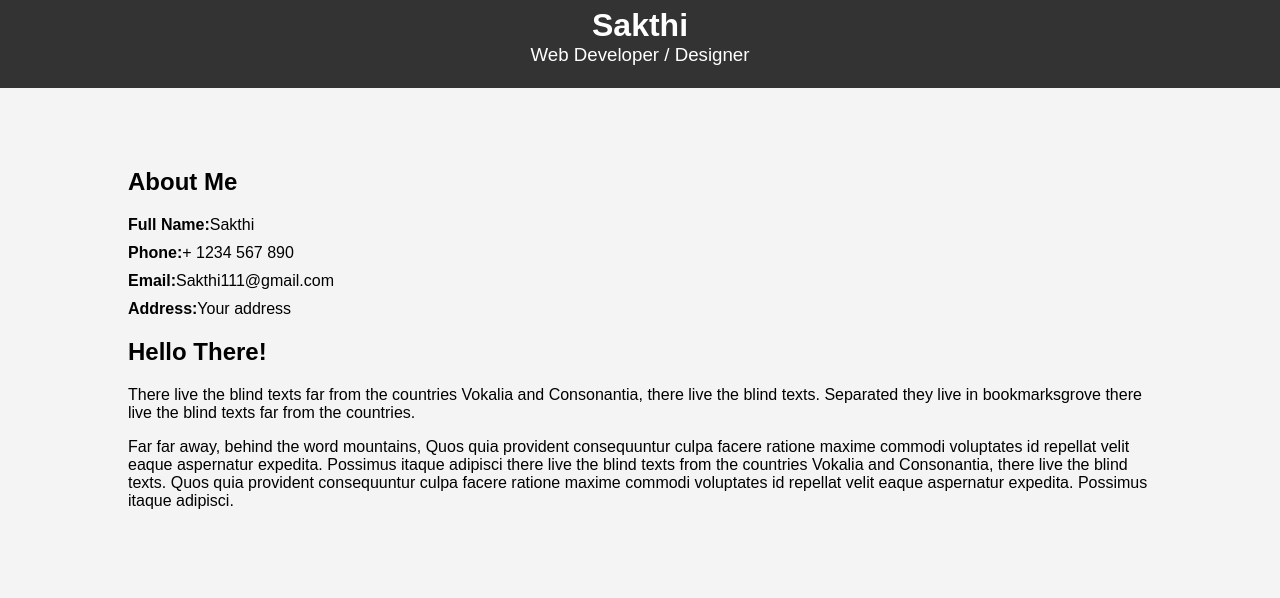
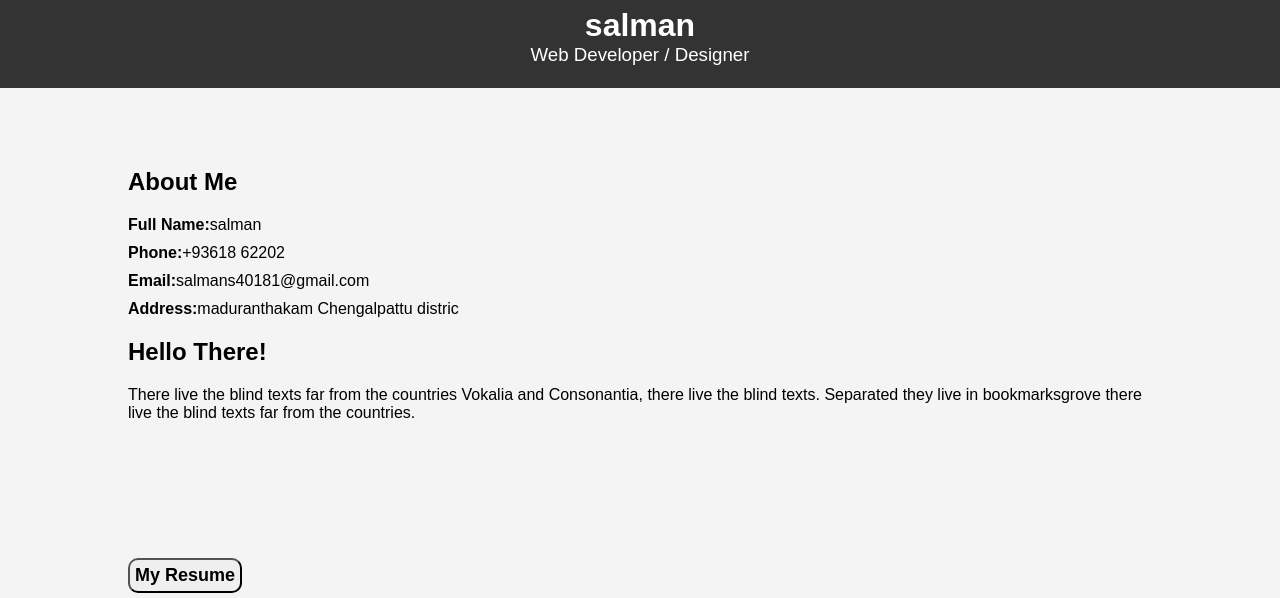
Before and after one commit to salmans40181-creator/Digital_protofolio, a plain HTML site: page index.html in a window 1280 px wide. Shown: the part 175-773 px from the top of the page. Drawn offline with Linux system fonts and the light colour scheme.

Commit message:
Update index.html

```diff
--- a/index.html
+++ b/index.html
@@ -10,7 +10,7 @@
     <header>
         <div class="container">
             <div class="profile-thumb"></div>
-            <h1>Sakthi</h1>
+            <h1>salman</h1>
             <h3>Web Developer / Designer</h3>
         </div>
     </header>
@@ -21,16 +21,15 @@
             <div class="row">
                 <div class="col-md-4">
                     <ul class="info">
-                        <li><span>Full Name:</span>Sakthi</li>
-                        <li><span>Phone:</span>+ 1234 567 890</li>
-                        <li><span>Email:</span>Sakthi111@gmail.com</li>
-                        <li><span>Address:</span>Your address</li>
+                        <li><span>Full Name:</span>salman</li>
+                        <li><span>Phone:</span>+93618 62202</li>
+                        <li><span>Email:</span>salmans40181@gmail.com</li>
+                        <li><span>Address:</span>maduranthakam Chengalpattu distric</li>
                     </ul>
                 </div>
                 <div class="col-md-8">
                     <h2>Hello There!</h2>
                     <p>There live the blind texts far from the countries Vokalia and Consonantia, there live the blind texts. Separated they live in bookmarksgrove there live the blind texts far from the countries.</p>
-                    <p>Far far away, behind the word mountains, Quos quia provident consequuntur culpa facere ratione maxime commodi voluptates id repellat velit eaque aspernatur expedita. Possimus itaque adipisci there live the blind texts from the countries Vokalia and Consonantia, there live the blind texts. Quos quia provident consequuntur culpa facere ratione maxime commodi voluptates id repellat velit eaque aspernatur expedita. Possimus itaque adipisci.</p>
                 </div>
             </div>
         </div>
@@ -78,4 +77,5 @@
         </div>
     </footer>
 </body>
+
 </html>
```
